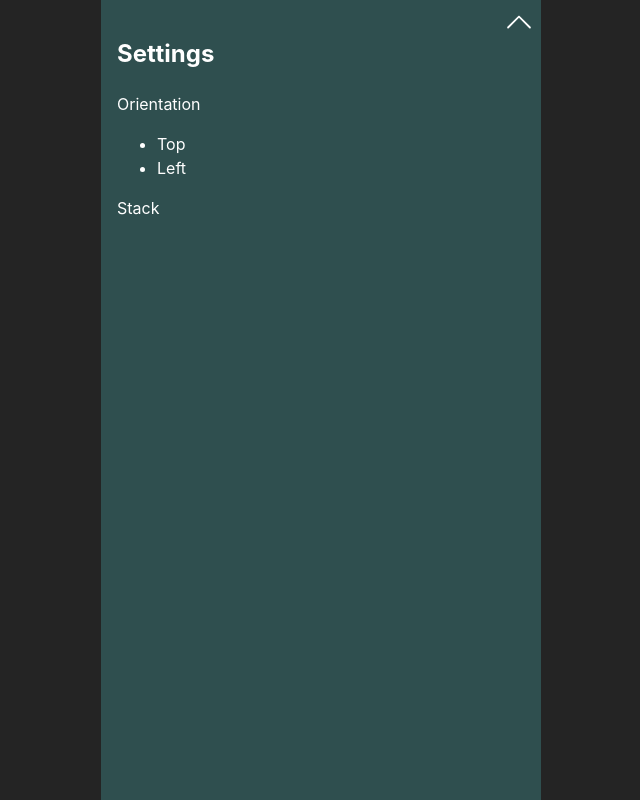
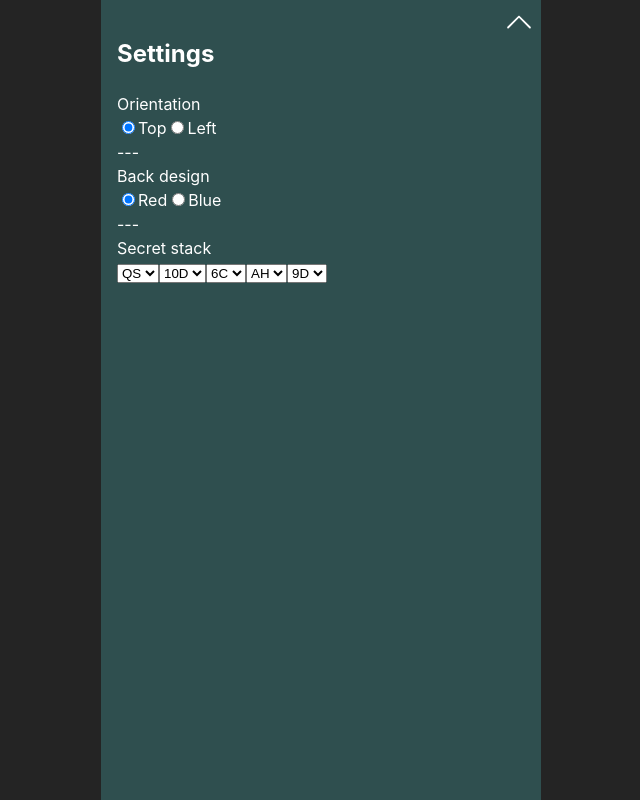
Before and after one commit to MaximeJezequel/cardOracle, a React (Vite) app: page / in a window 1280 px wide. Both pictures are taken after a click on the element 843 px from the left and 22 px from the top of the page. Shown: the top 800 px of the page, without its empty margins (319-959 px from the left). Built offline with nearby package versions, Linux system fonts and the light colour scheme.

Commit message:
Refacto Menu

```diff
--- a/src/App.scss
+++ b/src/App.scss
@@ -1,9 +1,6 @@
 $border-radius-display: 15px;
 $border-radius-button: 25px;
 $border-radius-long: 25px;
-// $border-radius-display: 15px;
-// $border-radius-button: 50%;
-// $border-radius-long: 50px;
 $background-color: #242424;
 $text-color: white;
 $primary-color: orange;
@@ -168,7 +165,7 @@ $secondary-button--light: #d2d2d2;
   background-color: darkgreen;
   text-align: center;
   height: 100%;
-  width: 80vw;
+  width: 90vw;
 
   & img {
     max-height: 80vw;
@@ -190,8 +187,8 @@ $secondary-button--light: #d2d2d2;
 .display-final {
   bottom: -20vh;
   right: 10vw;
-  width: 100vw;
-  height: 100vh;
+  height: 100%;
+  width: 90vw;
   text-align: center;
   position: relative;
 }
--- a/src/App.tsx
+++ b/src/App.tsx
@@ -3,9 +3,9 @@ import "./App.scss"
 import Display from "./components/Display"
 import DisplayOne from "./components/DisplayOne"
 import DisplayStack from "./components/DisplayStack"
-import KeyboardLeft from "./components/KeyboardLeft"
-import KeyboardTop from "./components/KeyboardTop"
 import Menu from "./components/Menu"
+import KeyboardLeft from "./components/keyboard/KeyboardLeft"
+import KeyboardTop from "./components/keyboard/KeyboardTop"
 import { convertStack, oracle } from "./utils/oracle"
 
 interface IStack {
@@ -32,8 +32,6 @@ function App() {
     orientation: "top",
     backDesign: "red",
   })
-  const [favOrientation, setFavOrientation] = useState<string>("top")
-  const [favBackDesign, setFavBackDesign] = useState<string>("red")
   const [stack, setStack] = useState<IStack>({
     stackZero: ["QS", "10D", "6C", "AH", "9D"],
     stackOne: [],
@@ -206,7 +204,7 @@ function App() {
 
   return (
     <div className="App">
-      <Menu setFavOrientation={setFavOrientation} />
+      <Menu preferences={preferences} setPreferences={setPreferences} />
       {currentStep % 2 === 0 && currentStep < 7 && (
         <Display input={input} erase={erase} currentStep={currentStep} />
       )}
@@ -218,11 +216,11 @@ function App() {
           setCurrentStep={setCurrentStep}
           stack={stack}
           setStack={setStack}
-          favBackDesign={favBackDesign}
+          preferences={preferences}
         />
       )}
       {currentStep === 7 && <DisplayStack stack={stack} setStack={setStack} />}
-      {favOrientation === "top"
+      {preferences.orientation === "top"
         ? currentStep < 7 && (
             <KeyboardTop
               input={input}
--- a/src/components/DisplayOne.tsx
+++ b/src/components/DisplayOne.tsx
@@ -7,14 +7,14 @@ const DisplayOne = memo(
     setCurrentStep,
     stack,
     setStack,
-    favBackDesign,
+    preferences,
   }: {
     prediction: any
     currentStep: number
     setCurrentStep: any
     stack: any
     setStack: any
-    favBackDesign: string
+    preferences: any
   }) => {
     const goToNext = () => {
       if (!isFlipped) setIsFlipped(!isFlipped)
@@ -54,7 +54,7 @@ const DisplayOne = memo(
           <div className="flip-card">
             <div className={`card ${isFlipped ? "isFlipped" : ""}`}>
               <div className="card-back" onClick={() => goToNext()}>
-                <img src={`/cards/${favBackDesign}BackDesign.png`} />
+                <img src={`/cards/${preferences.backDesign}BackDesign.png`} />
               </div>
               <div className="card-front">
                 <img src={`/cards/${prediction}.png`} />
--- a/src/components/DisplayStack.tsx
+++ b/src/components/DisplayStack.tsx
@@ -10,6 +10,7 @@ const DisplayStack = memo(
     }
     return (
       <div className="displayfinal">
+        {stack.stackFinal.length > 0 ? (
           <div className="display-final">
             <div className="flip-card">
               <div className="card">
@@ -29,6 +30,9 @@ const DisplayStack = memo(
               </div>
             </div>
           </div>
+        ) : (
+          <button>Restart</button>
+        )}
       </div>
     )
   }
--- a/src/components/Menu.tsx
+++ b/src/components/Menu.tsx
@@ -1,7 +1,13 @@
 import { useState } from "react"
 import Settings from "../assets/settings.svg"
 
-const Menu = ({ setFavOrientation }: { setFavOrientation: any }) => {
+const Menu = ({
+  preferences,
+  setPreferences,
+}: {
+  preferences: any
+  setPreferences: any
+}) => {
   const [isMenuClicked, setIsMenuClicked] = useState(false)
   const [burgerClass, setBurgerClass] = useState("burger-menu unclicked")
   const [menuClass, setMenuClass] = useState("menu hidden")
@@ -17,16 +23,26 @@ const Menu = ({ setFavOrientation }: { setFavOrientation: any }) => {
     setIsMenuClicked(!isMenuClicked)
   }
 
-  const chooseLeftOrientation = () => {
-    setFavOrientation("left")
+  const chooseOrientation = (e: any) => {
+    setPreferences((prevPreferences: any) => ({
+      ...prevPreferences,
+      orientation: e.target.value,
+    }))
     setBurgerClass("burger-menu unclicked")
     setMenuClass("menu hidden")
   }
 
-  const chooseTopOrientation = () => {
-    setFavOrientation("top")
+  const chooseBackDesign = (e: any) => {
+    setPreferences((prevPreferences: any) => ({
+      ...prevPreferences,
+      backDesign: e.target.value,
+    }))
     setBurgerClass("burger-menu unclicked")
     setMenuClass("menu hidden")
+  }
+
+  const updateStack = (e: any) => {
+    console.log("updateStack", e.target.vaue)
   }
 
   return (
@@ -39,11 +55,55 @@ const Menu = ({ setFavOrientation }: { setFavOrientation: any }) => {
         <div className="settings">
           <h2>Settings</h2>
           <div>Orientation</div>
-          <ul>
-            <li onClick={() => chooseTopOrientation()}>Top</li>
-            <li onClick={() => chooseLeftOrientation()}>Left</li>
-          </ul>
-          <div>Stack</div>
+          <div onChange={(e) => chooseOrientation(e)}>
+            <input
+              type="radio"
+              value="top"
+              id="top"
+              name="orientation"
+              checked={preferences.orientation === "top"}
+            />
+            <label htmlFor="top">Top</label>
+            <input
+              type="radio"
+              value="left"
+              id="left"
+              name="orientation"
+              checked={preferences.orientation === "left"}
+            />
+            <label htmlFor="left">Left</label>
+          </div>
+          <span>---</span>
+          <div>Back design</div>
+          <div onChange={(e) => chooseBackDesign(e)}>
+            <input
+              type="radio"
+              value="red"
+              id="red"
+              name="backDesign"
+              checked={preferences.backDesign === "red"}
+            />
+            <label htmlFor="red">Red</label>
+            <input
+              type="radio"
+              value="blue"
+              id="blue"
+              name="backDesign"
+              checked={preferences.backDesign === "blue"}
+            />
+            <label htmlFor="blue">Blue</label>
+          </div>
+          <span>---</span>
+          <div>Secret stack</div>
+          <div className="flex">
+            {["QS", "10D", "6C", "AH", "9D"].map((x) => (
+              <select id="initialStack" key={x}>
+                <option value={x} onChange={updateStack}>
+                  {x}
+                </option>{" "}
+              </select>
+            ))}
+          </div>
         </div>
       </div>
     </div>
```
Also changed, not shown: src/components/keyboard/KeyboardLeft.tsx (renamed from src/components/KeyboardLeft.tsx, +4 -4 lines), src/components/keyboard/KeyboardTop.tsx (renamed from src/components/KeyboardTop.tsx, +4 -4 lines), src/components/pips/Clubs.tsx (renamed from src/components/Clubs.tsx), src/components/pips/Diamonds.tsx (renamed from src/components/Diamonds.tsx), src/components/pips/Hearts.tsx (renamed from src/components/Hearts.tsx), src/components/pips/Spades.tsx (renamed from src/components/Spades.tsx). Lines whose indentation alone changed are shown as unchanged.
